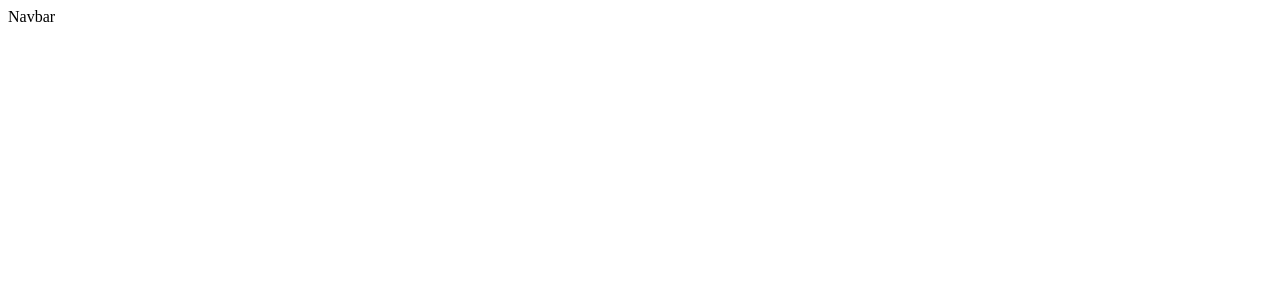
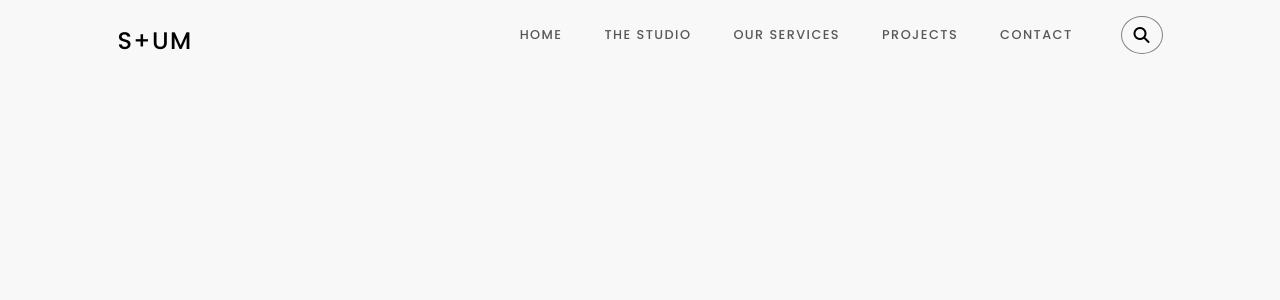
Before and after one commit to raiabhinav108/SplusUM_website, a React (Create React App) app in the folder my-app/: page / in a window 1280 px wide. Shown: the top 300 px of the page. Built offline with nearby package versions, Linux system fonts and the light colour scheme.

Commit message:
Responsive Navbar created

```diff
--- a/my-app/package.json
+++ b/my-app/package.json
@@ -8,6 +8,7 @@
     "@testing-library/user-event": "^13.5.0",
     "react": "^18.2.0",
     "react-dom": "^18.2.0",
+    "react-router-dom": "^6.10.0",
     "react-scripts": "5.0.1",
     "web-vitals": "^2.1.4"
   },
--- a/my-app/public/index.html
+++ b/my-app/public/index.html
@@ -4,6 +4,7 @@
 
     <link rel="manifest" href="%PUBLIC_URL%/manifest.json" />
     <title>React App</title>
+    <script src="https://kit.fontawesome.com/2096cafe8c.js" crossorigin="anonymous"></script>
   </head>
   <body>
 
--- a/my-app/src/App.js
+++ b/my-app/src/App.js
@@ -1,12 +1,15 @@
+import { BrowserRouter as Router } from "react-router-dom";
 import Navbar from "./components/navbar/Navbar";
-
+import './app.css'
 
 
 function App() {
   return (
-    <div className="App">
+    <Router>
       <Navbar/>
-    </div>
+    </Router>
+
+
   );
 }
 
--- /dev/null
+++ b/my-app/src/app.css
@@ -0,0 +1,7 @@
+*{
+    box-sizing: border-box;
+    margin: 0;
+    padding: 0;
+    background:  #F8F8F8;
+
+}
--- /dev/null
+++ b/my-app/src/components/navbar/Button.jsx
@@ -0,0 +1,13 @@
+import React from 'react'
+import './button.css'
+import { Link } from 'react-router-dom'
+
+const Button = () => {
+  return (
+    <Link to='sign-up'>
+        <button className='btn'><i class="fas fa-light fa-magnifying-glass"></i></button>
+    </Link>
+  )
+}
+
+export default Button
--- /dev/null
+++ b/my-app/src/components/navbar/Dropdown.jsx
@@ -0,0 +1,34 @@
+
+import React,{useState} from 'react'
+import {MenuItems} from './MenuItems'
+import './dropdown.css'
+import { Link } from 'react-router-dom'
+
+
+
+const Dropdown = () => {
+    const [click,setClick]=useState(false);
+    const handleClick=()=>{
+        setClick(!click);
+    }
+
+  return (
+    <>
+<ul onClick={handleClick}
+className={click? 'dropdown-menuclicked':'dropdown-menu'}>
+    {MenuItems.map((item,index) => {
+  return(
+    <li key={index}>
+        <Link className={item.cName} to={item.path} onClick={()=>setClick(false)}>
+            {item.title}
+        </Link>
+    </li>
+  )
+    }
+    )}
+</ul>
+    </>
+  )
+}
+
+export default Dropdown
--- /dev/null
+++ b/my-app/src/components/navbar/MenuItems.js
@@ -0,0 +1,22 @@
+export const MenuItems = [
+  {
+    title: 'Marketing',
+    path: '/marketing',
+    cName: 'dropdown-link'
+  },
+  {
+    title: 'Consulting',
+    path: '/consulting',
+    cName: 'dropdown-link'
+  },
+  {
+    title: 'Design',
+    path: '/design',
+    cName: 'dropdown-link'
+  },
+  {
+    title: 'Development',
+    path: '/development',
+    cName: 'dropdown-link'
+  }
+];
--- a/my-app/src/components/navbar/Navbar.jsx
+++ b/my-app/src/components/navbar/Navbar.jsx
@@ -1,9 +1,102 @@
-import React from 'react'
+import React, { useState } from 'react';
+import  Button  from './Button';
+import { Link } from 'react-router-dom';
+import './navbar.css';
+import Dropdown from './Dropdown';
 
-const Navbar = () => {
+function Navbar() {
+  const [click, setClick] = useState(false);
+  const [dropdown, setDropdown] = useState(false);
+
+  const handleClick = () => setClick(!click);
+  const closeMobileMenu = () => setClick(false);
+
+  const onMouseEnter = () => {
+    if (window.innerWidth < 960) {
+      setDropdown(false);
+    } else {
+      setDropdown(true);
+    }
+  };
+
+  const onMouseLeave = () => {
+    if (window.innerWidth < 960) {
+      setDropdown(false);
+    } else {
+      setDropdown(false);
+    }
+  };
+
   return (
-    <div>Navbar</div>
-  )
+    <>
+      <nav className='navbar'>
+        <Link to='/' className='navbar-logo' onClick={closeMobileMenu}>
+          S+UM
+
+        </Link>
+        <div className='menu-icon' onClick={handleClick}>
+          <i className={click ? 'fas fa-times' : 'fas fa-bars'} />
+        </div>
+        <ul className={click ? 'nav-menu active' : 'nav-menu'}>
+          <li className='nav-item'>
+            <Link to='/' className='nav-links' onClick={closeMobileMenu}>
+              HOME
+            </Link>
+          </li>
+          <li
+            className='nav-item'
+            onMouseEnter={onMouseEnter}
+            onMouseLeave={onMouseLeave}
+          >
+            <Link
+              to='/studio'
+              className='nav-links'
+              onClick={closeMobileMenu}
+            >
+              THE STUDIO
+            </Link>
+            {dropdown && <Dropdown />}
+          </li>
+          <li className='nav-item'>
+            <Link
+              to='/services'
+              className='nav-links'
+              onClick={closeMobileMenu}
+            >
+              OUR SERVICES
+            </Link>
+          </li>
+          <li className='nav-item'>
+            <Link
+              to='/projects'
+              className='nav-links'
+              onClick={closeMobileMenu}
+            >
+              PROJECTS
+            </Link>
+          </li>
+          <li className='nav-item'>
+            <Link
+              to='/contact'
+              className='nav-links'
+              onClick={closeMobileMenu}
+            >
+              CONTACT
+            </Link>
+          </li>
+          <li>
+            <button
+              className='nav-links-mobile'
+              onClick={closeMobileMenu}
+            >
+              <i class="fas fa-magnifying-glass"></i>
+              </button>
+          </li>
+        </ul>
+        <Button />
+      </nav>
+    </>
+  );
 }
 
-export default Navbar
+export default Navbar;
--- /dev/null
+++ b/my-app/src/components/navbar/button.css
@@ -0,0 +1,32 @@
+:root {
+    --primary: #fff;
+  }
+
+  .btn {
+
+    margin-top: -10px;
+
+
+    font-size: 16px;
+    border:none;
+    cursor: pointer;
+
+  }
+
+  .btn:hover {
+
+  color: #fff;
+
+
+    border: none;
+    transition: all 0.3s ease-out;
+  }
+  .fa-magnifying-glass{
+    padding: 10px 12px;
+    border: 1px solid gray;
+    border-radius: 50%;
+  }
+  .fa-magnifying-glass:hover{
+    padding: 10px 12px;
+background-color: black;
+  }
--- /dev/null
+++ b/my-app/src/components/navbar/dropdown.css
@@ -0,0 +1,46 @@
+@import url('https://fonts.googleapis.com/css2?family=Poppins:wght@100;200;300;500&display=swap');
+
+
+.dropdown-menu {
+    background: red;
+    width: 180px;
+    position: absolute;
+    top: 80px;
+    list-style: none;
+    text-align: start;
+  }
+
+  .dropdown-menu li {
+    background: #fff;
+    cursor: pointer;
+    box-shadow: 0 16px 20px rgba(0,0,0,.09);
+    border-radius: 5px;
+    letter-spacing: 0.03rem;
+     color:black;
+     font-weight: 300;
+     font-size: 0.9rem;
+  }
+
+
+
+  .dropdown-menu.clicked {
+    display: none;
+  }
+
+  .dropdown-link {
+    display: block;
+    height: 100%;
+    width: 100%;
+    text-decoration: none;
+    color: rgba(0,0,0,.55);
+    padding: 16px;
+  }
+  .dropdown-link:hover {
+    color:black;
+  }
+
+  @media screen and (max-width: 960px) {
+    .fa-caret-down {
+      display: none;
+    }
+  }
--- a/my-app/src/components/navbar/navbar.css
+++ b/my-app/src/components/navbar/navbar.css
@@ -0,0 +1,193 @@
+@import url('https://fonts.googleapis.com/css2?family=Poppins:wght@100;200;300;500&display=swap');
+
+
+
+
+.navbar {
+    background:  #F8F8F8;
+
+    height: 80px;
+    display: flex;
+    justify-content: center;
+    align-items: center;
+    font-size: 0.8rem;
+    font-family: 'Poppins', sans-serif;
+    letter-spacing: 0.09rem;
+  }
+
+  .navbar-logo {
+    color: #000000;
+    justify-self: start;
+
+    cursor: pointer;
+    text-decoration: none;
+    font-size: 1.5rem;
+  }
+
+
+
+  .nav-menu {
+    display: grid;
+    grid-template-columns: repeat(5, auto);
+    grid-gap: 10px;
+    list-style: none;
+    text-align: center;
+    width: 70vw;
+    justify-content: end;
+    margin-right: 2rem;
+  }
+
+  .nav-item {
+    display: flex;
+    align-items: center;
+    height: 80px;
+  }
+
+  /* .nav-links {
+
+
+    color: #000000A6;
+
+    text-decoration: none;
+    padding: 1.1rem 1rem;
+    font-weight:400;
+
+  }
+
+  .nav-links:hover {
+    color:black;
+    border-radius: 5px;
+    transition: all 0.2s ease-out;
+    text-decoration: underline;
+
+  } */
+  .nav-links {
+    color: #000000A6;
+    text-decoration: none;
+    padding: 1.1rem 1rem;
+    font-weight: 400;
+    position: relative;
+  }
+
+  .nav-links::before {
+    content: '';
+    position: absolute;
+    top:40px;
+    left: 20px;
+    width: 0%;
+    height: 2px;
+    background-color: black;
+    transition: all 0.6s ease-out;
+  }
+
+  .nav-links:hover::before {
+    width: 25%;
+  }
+
+  .nav-links:hover {
+    color: black;
+    border-radius: 5px;
+    transition: all 0.2s ease-out;
+  }
+
+
+  .fa-bars {
+    color: #000000;
+  }
+
+  .nav-links-mobile {
+    display: none;
+  }
+
+  .menu-icon {
+    display: none;
+  }
+
+  @media screen and (max-width: 960px) {
+    .NavbarItems {
+      position: relative;
+    }
+
+    .nav-item{
+height:43px;
+background-color: white;
+    }
+
+    .nav-menu {
+      display: flex;
+      flex-direction: column;
+      width: 100%;
+      height: 40vh;
+      position: absolute;
+      top: 80px;
+      left: -100%;
+      opacity: 1;
+      transition: all 0.5s ease;
+    }
+
+    .nav-menu.active {
+      background:  white;
+      left: 0;
+      opacity: 1;
+      transition: all 0.5s ease;
+      z-index: 1;
+    }
+
+    .nav-links {
+      background: white;
+      text-align: left;
+      padding:  2em 3em;
+      width: 100%;
+      display: table;
+      text-decoration: none;
+
+
+    }
+
+
+    .nav-links::before {
+ display:none;
+    }
+
+    .nav-links:hover::before {
+      display: none;
+    }
+
+    .navbar-logo {
+      position: absolute;
+      top: 10px;
+      left: 0;
+      transform: translate(25%, 50%);
+    }
+
+    .menu-icon {
+      display: block;
+      position: absolute;
+      top: 0;
+      right: 0;
+      transform: translate(-100%, 60%);
+      font-size: 1.8rem;
+      cursor: pointer;
+    }
+
+    .fa-times {
+      color: #000000;
+      font-size: 2rem;
+    }
+    .fa-bars {
+      color: #000000;
+      font-size: 2rem;
+    }
+
+
+    .nav-links-mobile {
+      display: none;
+
+    }
+
+
+
+    button {
+      display: none;
+    }
+  }
```
Also changed, not shown: 1 other file (tests, documents, lock files or other folders).
